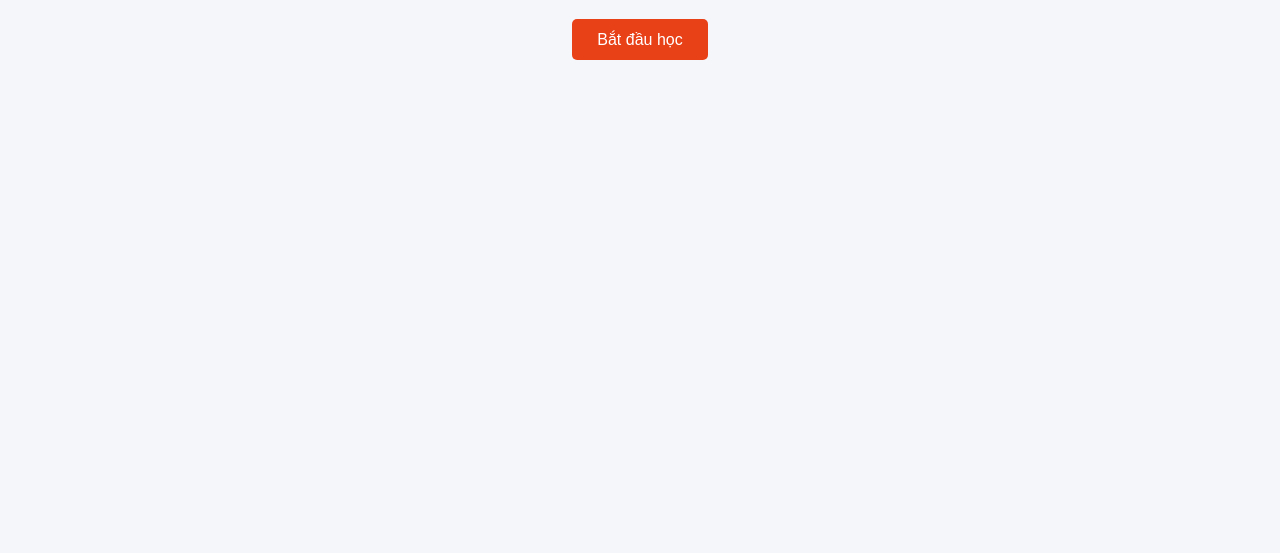
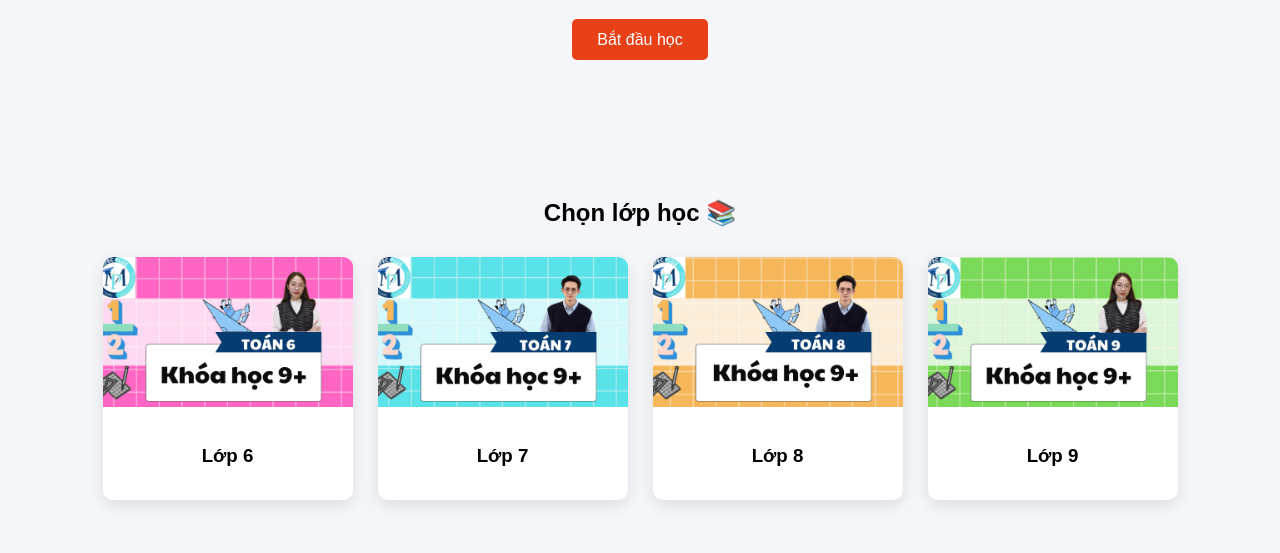
Before and after one commit to thienlu1234/web-toan, a Django app: page / in a window 1280 px wide. Shown: the part 247-800 px from the top of the page. Run offline with Django 5.2, Linux system fonts and the light colour scheme.

Commit message:
add homepage courses section

```diff
--- a/core/templates/home.html
+++ b/core/templates/home.html
@@ -84,6 +84,46 @@
         .btn:hover {
             background: #c23616;
         }
+
+        /* COURSES */
+        .courses {
+            text-align: center;
+            padding: 50px 20px;
+        }
+
+        .course-list {
+            display: flex;
+            justify-content: center;
+            gap: 25px;
+            margin-top: 30px;
+            flex-wrap: wrap;
+        }
+
+        .course-card {
+            width: 250px;
+            background: white;
+            border-radius: 10px;
+            overflow: hidden;
+            text-decoration: none;
+            color: black;
+            box-shadow: 0 5px 15px rgba(0, 0, 0, 0.1);
+            transition: 0.3s;
+        }
+
+        .course-card img {
+            width: 100%;
+            height: 150px;
+            object-fit: cover;
+        }
+
+        .course-card h3 {
+            padding: 15px;
+        }
+
+        .course-card:hover {
+            transform: translateY(-5px);
+            box-shadow: 0 10px 20px rgba(0, 0, 0, 0.2);
+        }
     </style>
 </head>
 
@@ -122,6 +162,35 @@
         <br>
         <a class="btn" href="{% url 'courses' %}">Bắt đầu học</a>
     </div>
+    <div class="courses">
+
+        <h2>Chọn lớp học 📚</h2>
+
+        <div class="course-list">
+
+            <a href="#" class="course-card">
+                <img src="{% static 'images/toan6.png' %}">
+                <h3>Lớp 6</h3>
+            </a>
+
+            <a href="#" class="course-card">
+                <img src="{% static 'images/toan7.png' %}">
+                <h3>Lớp 7</h3>
+            </a>
+
+            <a href="#" class="course-card">
+                <img src="{% static 'images/toan8.png' %}">
+                <h3>Lớp 8</h3>
+            </a>
+
+            <a href="#" class="course-card">
+                <img src="{% static 'images/toan9.png' %}">
+                <h3>Lớp 9</h3>
+            </a>
+
+        </div>
+
+    </div>
 
 </body>
 
```
